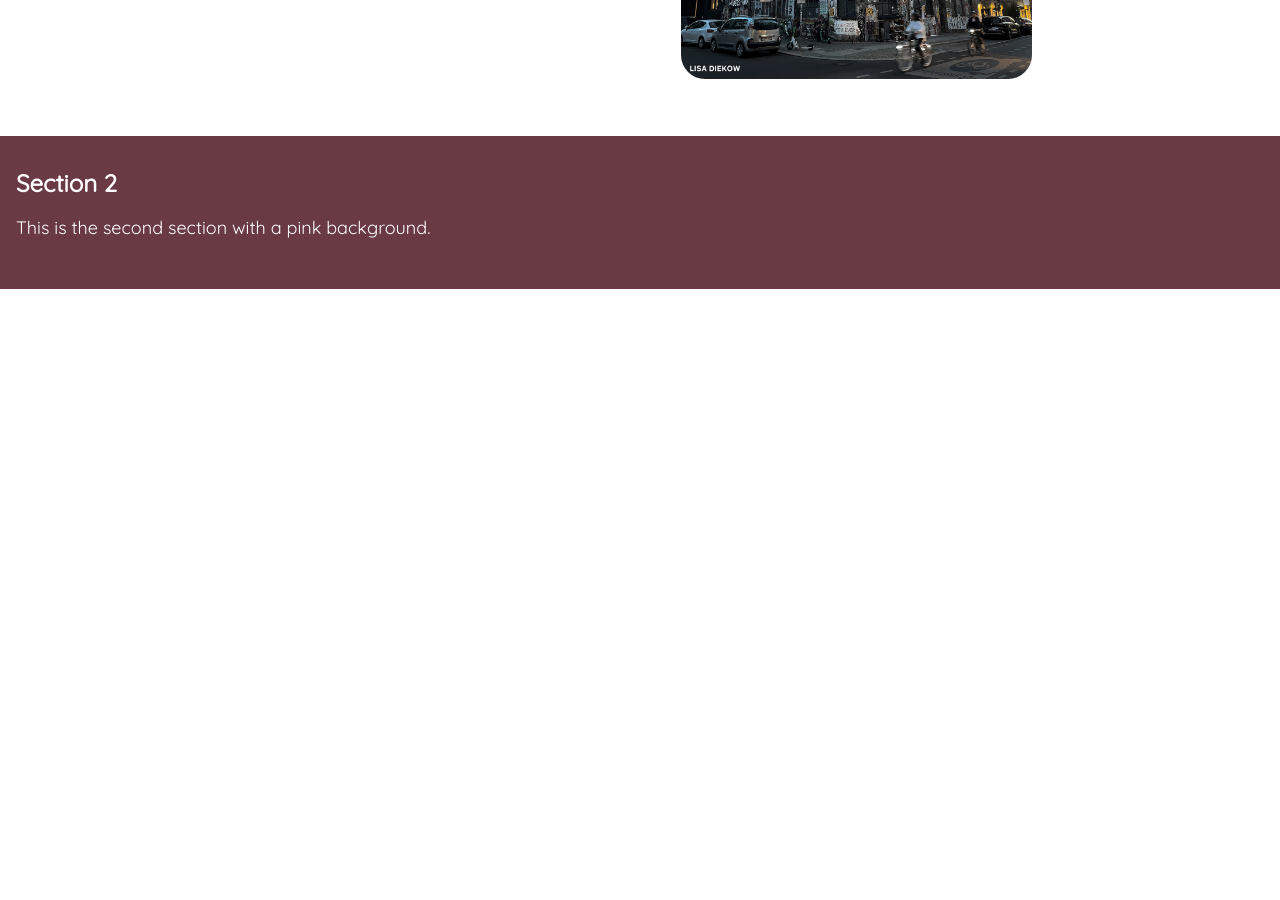
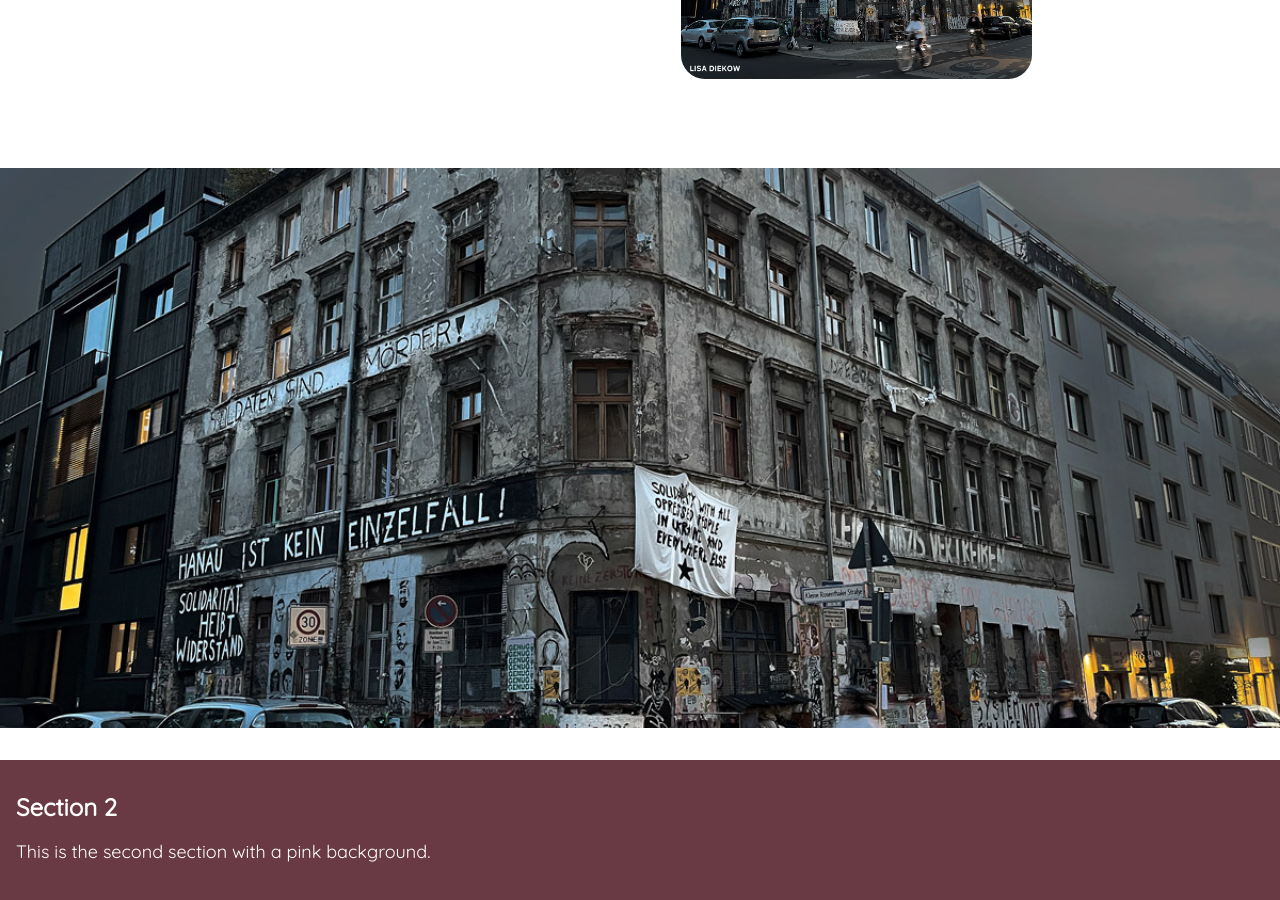
Before and after one commit to pweimann/new-construction-project, a Nuxt app: page / in a window 1280 px wide. Shown: the part 720-1620 px from the top of the page. Before the commit the page ends 1009 px from the top, so only its background shows below. Built offline with nearby package versions, Linux system fonts and the light colour scheme.

Commit message:
Implement a background image section which takes the full width of the screen.

```diff
--- /dev/null
+++ b/components/BackgroundImageSection.vue
@@ -0,0 +1,17 @@
+<template>
+  <section class='py-8'>
+    <slot/>
+  </section>
+</template>
+
+<script setup lang='ts'>
+</script>
+<style lang='css'>
+img {
+  max-height: 70vh;
+  width: 100%;
+  object-fit: cover;
+  background-size: cover;
+  background-repeat: no-repeat;
+}
+</style>
--- a/pages/index.vue
+++ b/pages/index.vue
@@ -1,5 +1,8 @@
 <template>
   <ImageCollage></ImageCollage>
+  <BackgroundImageSection>
+    <img src='/placeholder.jpg'>
+  </BackgroundImageSection>
   <section class='bg-dark-rosa py-8'>
     <div class='container mx-auto px-4'>
       <h2 class='text-white text-2xl font-bold leading-tight mb-4'>Section 2</h2>
@@ -10,6 +13,12 @@
 </template>
 <script lang='ts'>
 
+import { defineComponent } from 'vue'
+import BackgroundImageSection from '~/components/BackgroundImageSection.vue'
+
+export default defineComponent({
+  components: { BackgroundImageSection }
+})
 </script>
 <style lang='css'>
 
```
